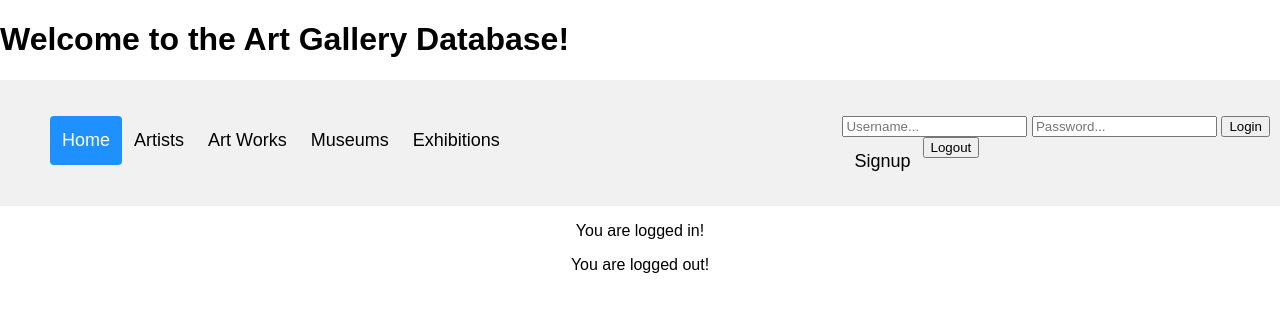
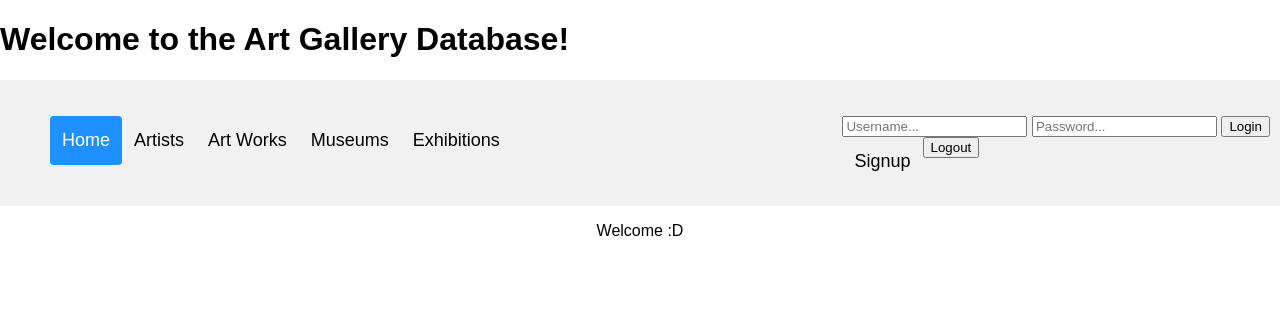
Before and after one commit to Janit11/Art-Gallery-Database, a PHP site: page / in a window 1280 px wide. Shown: the top 312 px of the page. Run offline with PHP 8.4, Linux system fonts and the light colour scheme.

Commit message:
Changed welcome message to home page

```diff
--- a/index.php
+++ b/index.php
@@ -22,8 +22,9 @@
 	require "header.php";
 ?>
 <main>
-	<p style="text-align:center;"> You are logged in! </p>
-	<p style="text-align:center;"> You are logged out! </p>
+	<!-- <p style="text-align:center;"> You are logged in! </p>
+	<p style="text-align:center;"> You are logged out! </p> -->
+	<p style="text-align:center;">Welcome :D</p>
 </main>
 
 <?php
```
